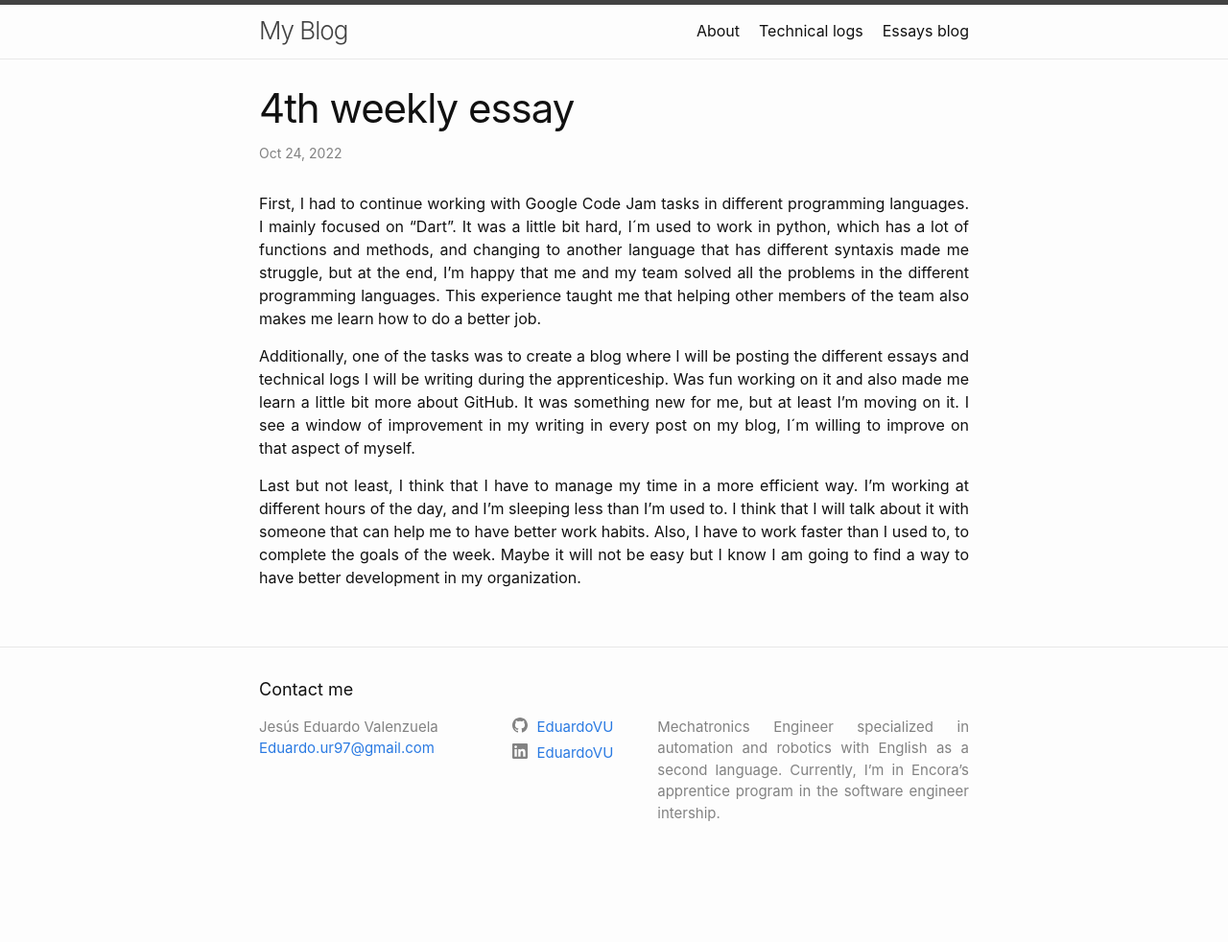
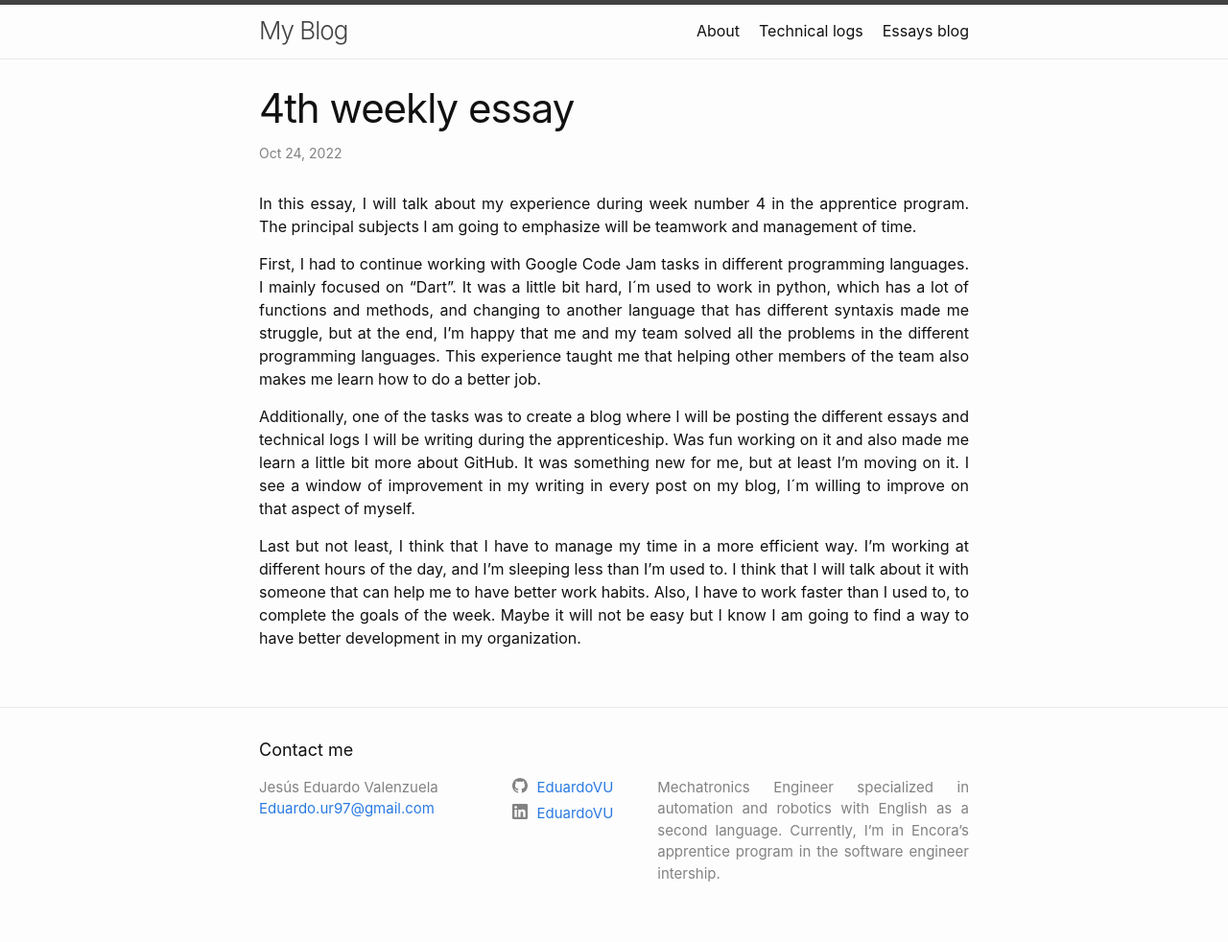
Before and after one commit to EduardoVU/My-Blog, a Jekyll site: the page built from Blog-essays/_posts/2022-10-24-4th-weekly-essay.md, in a window 1280 px wide. Shown: the whole page at 96% size. Built offline with Jekyll 4.4.1, drawn with Linux system fonts in a browser that asks for light colours; before the commit the page ends 919 px from its top, so only the background shows below that.

Commit message:
introduction

```diff
--- a/Blog-essays/_posts/2022-10-24-4th-weekly-essay.md
+++ b/Blog-essays/_posts/2022-10-24-4th-weekly-essay.md
@@ -5,6 +5,8 @@ date:   2022-10-24 12:25:30 -0700
 category: weekly essay
 ---
 
+In this essay, I will talk about my experience during week number 4 in the apprentice program. The principal subjects I am going to emphasize will be teamwork and management of time.
+
 First, I had to continue working with Google Code Jam tasks in different programming languages. I mainly focused on “Dart”. It was a little bit hard, I´m used to work in python, which has a lot of functions and methods, and changing to another language that has different syntaxis made me struggle, but at the end, I’m happy that me and my team solved all the problems in the different programming languages. This experience taught me that helping other members of the team also makes me learn how to do a better job.
 
 Additionally, one of the tasks was to create a blog where I will be posting the different essays and technical logs I will be writing during the apprenticeship. Was fun working on it and also made me learn a little bit more about GitHub. It was something new for me, but at least I’m moving on it. I see a window of improvement in my writing in every post on my blog, I´m willing to improve on that aspect of myself.
```
